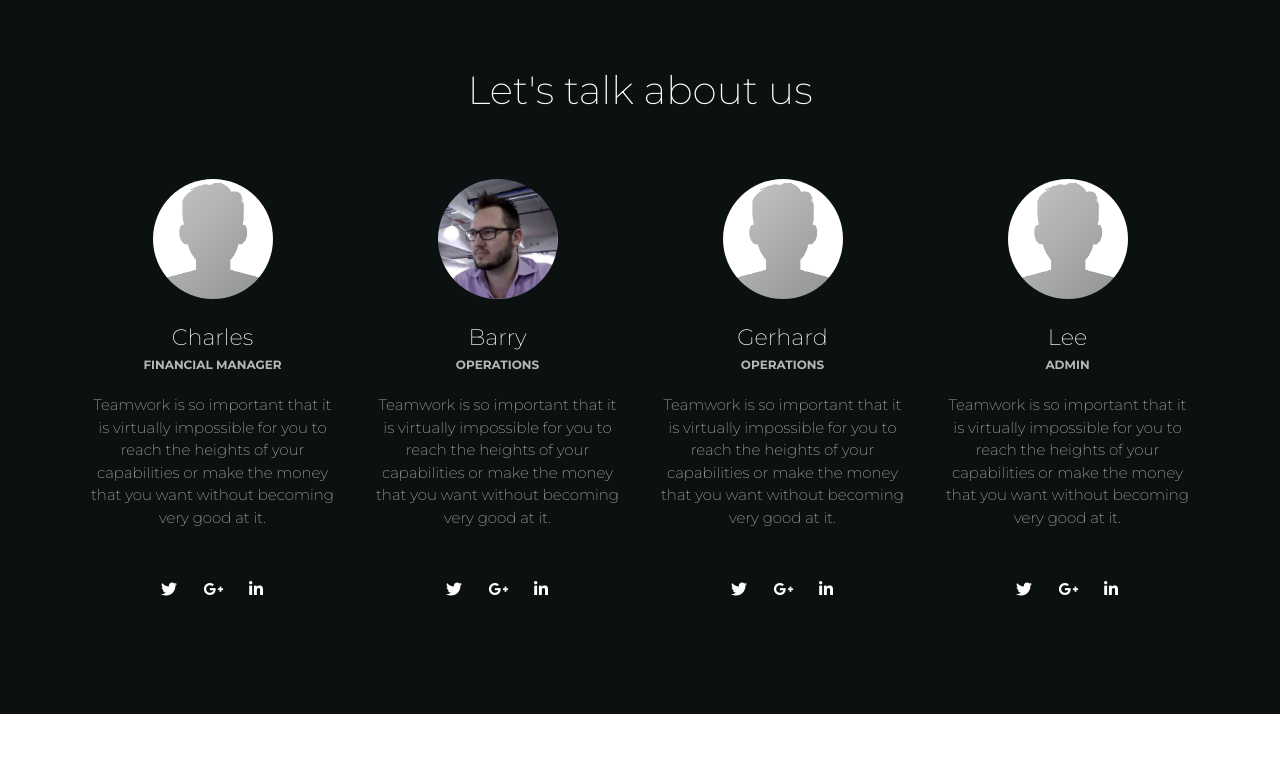
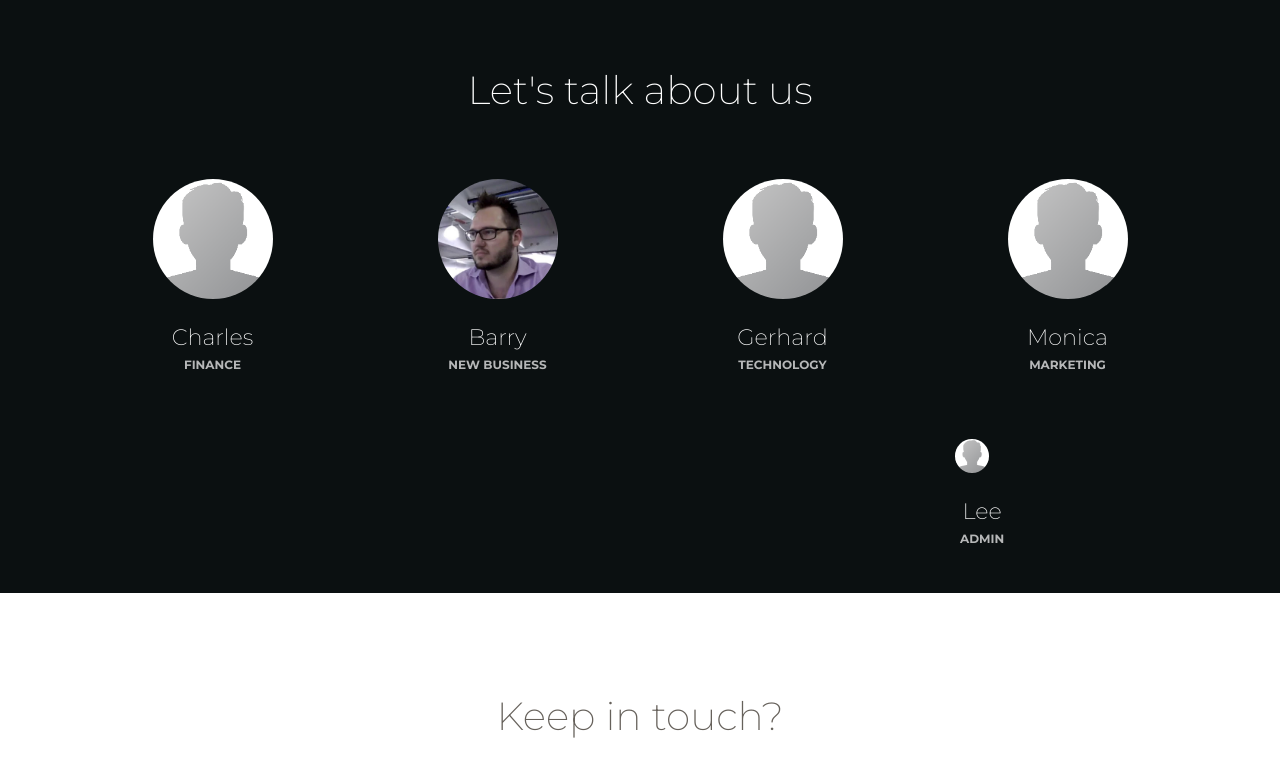
Before and after one commit to ZAScubapetey/framework, a website: page index.html in a window 1280 px wide. Shown: the part 1520-2287 px from the top of the page. Drawn offline with Linux system fonts and the light colour scheme; some packages are replaced by stand-ins of ours.

Commit message:
added Monica

```diff
--- a/index.html
+++ b/index.html
@@ -1,4 +1,3 @@
-
 <!--
 =========================================================
  Paper Kit 2 - v2.2.0
@@ -26,7 +25,8 @@ The above copyright notice and this permission notice shall be included in all c
   <title>
     Framework.sh
   </title>
-  <meta content='width=device-width, initial-scale=1.0, maximum-scale=1.0, user-scalable=0, shrink-to-fit=no' name='viewport' />
+  <meta content='width=device-width, initial-scale=1.0, maximum-scale=1.0, user-scalable=0, shrink-to-fit=no'
+    name='viewport' />
   <!--     Fonts and icons     -->
   <link href="https://fonts.googleapis.com/css?family=Montserrat:400,700,200" rel="stylesheet" />
   <link href="https://maxcdn.bootstrapcdn.com/font-awesome/latest/css/font-awesome.min.css" rel="stylesheet">
@@ -37,7 +37,7 @@ The above copyright notice and this permission notice shall be included in all c
   <link href="assets/demo/demo.css" rel="stylesheet" />
 </head>
 
-<body class="landing-page sidebar-collapse"id="top">
+<body class="landing-page sidebar-collapse" id="top">
   <!-- Navbar -->
   <nav class="navbar navbar-expand-lg fixed-top navbar-transparent " color-on-scroll="300">
     <div class="container">
@@ -46,7 +46,8 @@ The above copyright notice and this permission notice shall be included in all c
           <img src="assets/img/primary_logo.png" style="height: 40px;padding-right: 10px;" id="terminal-logo">
         </a>
 
-        <button class="navbar-toggler navbar-toggler" type="button" data-toggle="collapse" data-target="#navigation" aria-controls="navigation-index" aria-expanded="false" aria-label="Toggle navigation">
+        <button class="navbar-toggler navbar-toggler" type="button" data-toggle="collapse" data-target="#navigation"
+          aria-controls="navigation-index" aria-expanded="false" aria-label="Toggle navigation">
           <span class="navbar-toggler-bar bar1"></span>
           <span class="navbar-toggler-bar bar2"></span>
           <span class="navbar-toggler-bar bar3"></span>
@@ -67,7 +68,7 @@ The above copyright notice and this permission notice shall be included in all c
     </div>
   </nav>
   <!-- End Navbar -->
-  <div class="page-header" data-parallax="true"  style="background-image: url('assets/img/daniel-olahh.jpg');">
+  <div class="page-header" data-parallax="true" style="background-image: url('assets/img/daniel-olahh.jpg');">
     <div class="filter"></div>
     <div class="container">
       <div class="motto text-center">
@@ -82,22 +83,25 @@ The above copyright notice and this permission notice shall be included in all c
         <div class="row" id="about_Us">
           <div class="col-md-8 ml-auto mr-auto">
             <h2 class="title">Let's talk product</h2>
-            <h5 class="description">This is the paragraph where you can write more details about your product. Keep you user engaged by providing meaningful information. Remember that by this time, the user is curious, otherwise he wouldn't scroll to get here. Add a button if you want the user to see more.</h5>
+            <h5 class="description">This is the paragraph where you can write more details about your product. Keep you
+              user engaged by providing meaningful information. Remember that by this time, the user is curious,
+              otherwise he wouldn't scroll to get here. Add a button if you want the user to see more.</h5>
             <br>
 
           </div>
         </div>
-        <br/>
-        <br/>
+        <br />
+        <br />
         <div class="row">
           <div class="col-md-3">
             <div class="info">
               <div class="icon icon-info">
-                <img src="assets/img/Maint Calc.png"  style="height: 100px;padding-right: 10px;" id="maintcalc">
+                <img src="assets/img/Maint Calc.png" style="height: 100px;padding-right: 10px;" id="maintcalc">
               </div>
               <div class="description">
                 <h4 class="info-title">Maintenace Calculator</h4>
-                <p class="description">A Maintenace calculator we built to help mediation compute maintance plans in divorce cases</p>
+                <p class="description">A Maintenace calculator we built to help mediation compute maintance plans in
+                  divorce cases</p>
                 <a href="https://youtu.be/UN5t_4FHX2g" class="btn btn-link btn-info">See more</a>
               </div>
             </div>
@@ -156,17 +160,9 @@ The above copyright notice and this permission notice shall be included in all c
                 <a href="#paper-kit">
                   <div class="author">
                     <h4 class="card-title">Charles</h4>
-                    <h6 class="card-category">Financial Manager</h6>
+                    <h6 class="card-category">Finance</h6>
                   </div>
                 </a>
-                <p class="card-description text-center">
-                  Teamwork is so important that it is virtually impossible for you to reach the heights of your capabilities or make the money that you want without becoming very good at it.
-                </p>
-              </div>
-              <div class="card-footer text-center">
-                <a href="#pablo" class="btn btn-link btn-just-icon btn-neutral"><i class="fa fa-twitter"></i></a>
-                <a href="#pablo" class="btn btn-link btn-just-icon btn-neutral"><i class="fa fa-google-plus"></i></a>
-                <a href="#pablo" class="btn btn-link btn-just-icon btn-neutral"><i class="fa fa-linkedin"></i></a>
               </div>
             </div>
           </div>
@@ -181,17 +177,9 @@ The above copyright notice and this permission notice shall be included in all c
                 <a href="#paper-kit">
                   <div class="author">
                     <h4 class="card-title">Barry</h4>
-                    <h6 class="card-category">Operations</h6>
+                    <h6 class="card-category">New Business</h6>
                   </div>
                 </a>
-                <p class="card-description text-center">
-                  Teamwork is so important that it is virtually impossible for you to reach the heights of your capabilities or make the money that you want without becoming very good at it.
-                </p>
-              </div>
-              <div class="card-footer text-center">
-                <a href="#pablo" class="btn btn-link btn-just-icon btn-neutral"><i class="fa fa-twitter"></i></a>
-                <a href="#pablo" class="btn btn-link btn-just-icon btn-neutral"><i class="fa fa-google-plus"></i></a>
-                <a href="#pablo" class="btn btn-link btn-just-icon btn-neutral"><i class="fa fa-linkedin"></i></a>
               </div>
             </div>
           </div>
@@ -206,20 +194,28 @@ The above copyright notice and this permission notice shall be included in all c
                 <a href="#paper-kit">
                   <div class="author">
                     <h4 class="card-title">Gerhard</h4>
-                    <h6 class="card-category">Operations</h6>
+                    <h6 class="card-category">Technology</h6>
                   </div>
                 </a>
-                <p class="card-description text-center">
-                  Teamwork is so important that it is virtually impossible for you to reach the heights of your capabilities or make the money that you want without becoming very good at it.
-                </p>
-              </div>
-              <div class="card-footer text-center">
-                <a href="#pablo" class="btn btn-link btn-just-icon btn-neutral"><i class="fa fa-twitter"></i></a>
-                <a href="#pablo" class="btn btn-link btn-just-icon btn-neutral"><i class="fa fa-google-plus"></i></a>
-                <a href="#pablo" class="btn btn-link btn-just-icon btn-neutral"><i class="fa fa-linkedin"></i></a>
               </div>
             </div>
           </div>
+          <div class="col-md-3">
+            <div class="card card-profile card-plain">
+              <div class="card-avatar">
+                <a href="#avatar">
+                  <img src="assets/img/default-avatar.png" alt="...">
+                </a>
+              </div>
+              <div class="card-body">
+                <a href="#paper-kit">
+                  <div class="author">
+                    <h4 class="card-title">Monica</h4>
+                    <h6 class="card-category">Marketing</h6>
+                  </div>
+                </a>
+              </div>
+            </div>
           <div class="col-md-3">
             <div class="card card-profile card-plain">
               <div class="card-avatar">
@@ -234,14 +230,6 @@ The above copyright notice and this permission notice shall be included in all c
                     <h6 class="card-category">Admin</h6>
                   </div>
                 </a>
-                <p class="card-description text-center">
-                  Teamwork is so important that it is virtually impossible for you to reach the heights of your capabilities or make the money that you want without becoming very good at it.
-                </p>
-              </div>
-              <div class="card-footer text-center">
-                <a href="#pablo" class="btn btn-link btn-just-icon btn-neutral"><i class="fa fa-twitter"></i></a>
-                <a href="#pablo" class="btn btn-link btn-just-icon btn-neutral"><i class="fa fa-google-plus"></i></a>
-                <a href="#pablo" class="btn btn-link btn-just-icon btn-neutral"><i class="fa fa-linkedin"></i></a>
               </div>
             </div>
           </div>
```
